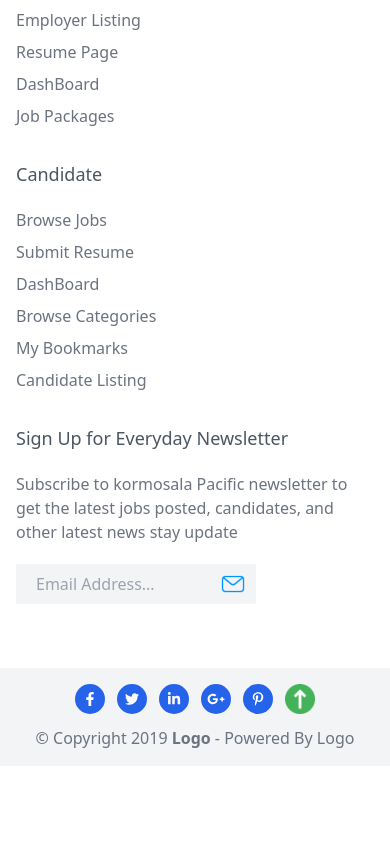
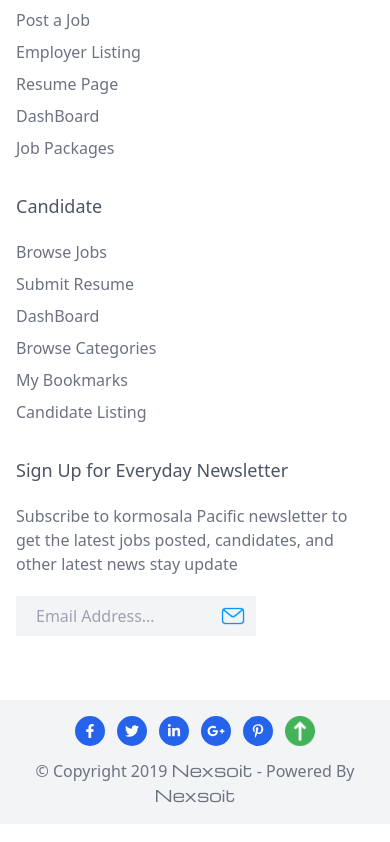
Before and after one commit to abdulkader789/nexsoit-client, a React (Vite) app: page /about in a window 390 px wide. Shown: the part 4703-5545 px from the top of the page. Before the commit the page ends 5517 px from the top, so only its background shows below. Built offline with nearby package versions, Linux system fonts and the light colour scheme; a web font is replaced by a local one.

Commit message:
added logo name in footer

```diff
--- a/src/components/About/AboutUs.jsx
+++ b/src/components/About/AboutUs.jsx
@@ -2,8 +2,8 @@ import React from "react";
 
 const AboutUs = () => {
   return (
-    <div className="relative flex flex-col-reverse py-16 lg:pt-0 lg:flex-col lg:pb-0 ">
-      <div className="inset-y-0 top-0 right-0 z-0 w-full max-w-xl px-4 mx-auto md:px-0 lg:pr-0 lg:mb-0 lg:mx-0 lg:w-7/12 lg:max-w-full lg:absolute xl:px-0">
+    <div className="relative flex flex-col-reverse py-16 lg:pt-0 lg:flex-col lg:pb-0 lg:bg-orange-50">
+      <div className="inset-y-0 top-0 right-0 z-0 w-full max-w-xl px-4 mx-auto md:px-0 lg:pr-0 lg:mb-0 lg:mx-0 lg:w-7/12 lg:max-w-full lg:absolute xl:px-0 ">
         <svg
           className="absolute left-0 hidden h-full text-white transform -translate-x-1/2 lg:block"
           viewBox="0 0 100 100"
--- a/src/components/About/OurVision.jsx
+++ b/src/components/About/OurVision.jsx
@@ -2,7 +2,7 @@ import React from "react";
 
 const OurVision = () => {
   return (
-    <div className="relative flex flex-col py-16 lg:pt-0 lg:flex-col lg:pb-0 ">
+    <div className="relative flex flex-col py-16 lg:pt-0 lg:flex-col lg:pb-0 lg:bg-violet-50">
       <div className="relative flex flex-col items-end z-10 w-full max-w-xl px-4 mx-auto md:px-0 lg:px-8 lg:max-w-screen-xl">
         <div className="mb-16 lg:my-40 lg:max-w-lg lg:pr-5">
           <h2 className="mb-5 font-sans text-3xl font-bold tracking-tight michroma-bold text-gray-900 sm:text-4xl sm:leading-none">
--- a/src/components/Footer/Footer.jsx
+++ b/src/components/Footer/Footer.jsx
@@ -147,7 +147,9 @@ const Footer = () => {
         <div className="mt-16 py-4 bg-gray-100">
           <div className="max-w-6xl mx-auto px-4 flex gap-3 flex-col sm:flex-row justify-center sm:justify-between items-center sm:items-end">
             <p className="order-2 sm:order-1 text-center sm:text-left text-gray-500">
-              &copy; Copyright 2019 <strong>Logo</strong> - Powered By Logo
+              &copy; Copyright 2019{" "}
+              <strong className="michroma-regular">Nexsoit</strong> - Powered By{" "}
+              <span className="michroma-regular">Nexsoit</span>
             </p>
             <div className="flex gap-3 order-1 sm:order-2">
               {SocialIcons.map((socialIcon, index) => (
--- a/src/components/Navbar/NavLogo.jsx
+++ b/src/components/Navbar/NavLogo.jsx
@@ -2,11 +2,9 @@ import { Link } from "react-router-dom";
 
 const NavLogo = () => {
   return (
-    <div className="michroma-regular ">
+    <div className="michroma-regular text-white">
       <Link to="/">
-        <h1 className="text-xl text-white   font-extrabold uppercase">
-          Nexsoit
-        </h1>
+        <h1 className="text-xl   font-extrabold uppercase">Nexsoit</h1>
         <p className="text-[12px]">Next Solution IT</p>
       </Link>
     </div>
--- a/src/components/OurApproach/OurApproach.jsx
+++ b/src/components/OurApproach/OurApproach.jsx
@@ -10,7 +10,7 @@ const OurApproach = () => {
         "https://onix-systems.com/_next/image?url=https%3A%2F%2Fadmin.onix-systems.com%2Fuploads%2Fp_G_Yi_NH_Hh_KM_2v_Yjaxsk_Sg_T05kajm_IF_Ts_N_68f41f8139.jpg&w=3840&q=100",
     },
     {
-      title: "Tailored Solutions",
+      title: "Customized solutions",
       description:
         "We understand that every business is unique. Our custom software solutions are designed to meet your specific needs, ensuring that you get the best results for your business goals.",
       imageURL:
--- a/src/pages/AboutPage.jsx
+++ b/src/pages/AboutPage.jsx
@@ -11,7 +11,7 @@ import Subscribe from "../components/Subscribe/Subscribe";
 
 const AboutPage = () => {
   return (
-    <div>
+    <div className="pt-8">
       <AboutUs />
       <OurVision />
       <OurSpecialist />
```
